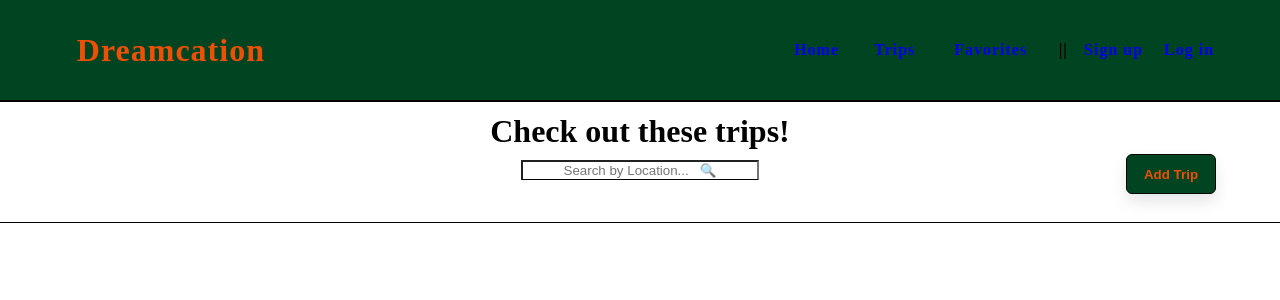
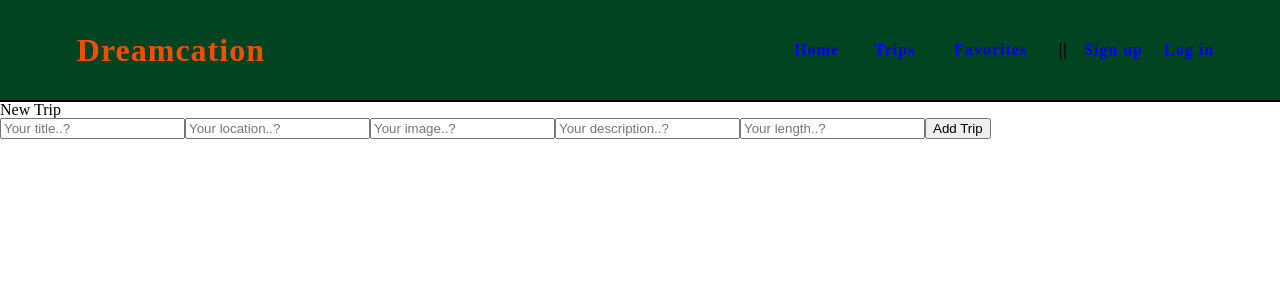
Before and after one commit to Dreamcation/Frontend, a React (Create React App) app in the folder frontend/: page /trips/new in a window 1280 px wide. Shown: the top 300 px of the page. Built offline with nearby package versions, Linux system fonts and the light colour scheme; data requests are answered from the project's data file.

Commit message:
pushing up changes, w/ add trips

```diff
--- a/frontend/src/App.css
+++ b/frontend/src/App.css
@@ -352,11 +352,6 @@ body {
 	margin-bottom: -12%;
 }
 
-.favorite-columns {
-	display: flex;
-	justify-content: space-between;
-}
-
 .favorite-columns h1 {
 	font-size: 32px;
 	margin-top: 2%;
@@ -364,17 +359,13 @@ body {
 
 .favorite-columns .visited {
 	text-align: center;
-	width: 33%;
-	height: 100vh;
-	border-right: 1px solid black;
-}
-
-.favorite-columns :last-child {
-	border-right: none;
+	min-height: 100%;
+	display: flex;
+	flex-wrap: wrap;
 }
 
 .favorite-columns .card {
-	width: 50%;
+	width: 20%;
 	margin: 4% auto;
 	border: 1px solid #014421;
 	height: 400px;
@@ -383,11 +374,17 @@ body {
 	border-radius: 6px;
 	box-shadow: 0px 8px 15px rgba(0, 0, 0, 0.4);
 	margin-bottom: 4%;
+	margin-left: 8%;
 }
 
 .favorite-columns .card h2 {
 	margin-top: 4%;
 	font-size: 22px;
+}
+
+.favorite-columns .card img {
+	height: 200px;
+	width: 100%;
 }
 
 .favorite-columns .card button {
--- a/frontend/src/App.js
+++ b/frontend/src/App.js
@@ -1,17 +1,35 @@
 import './App.css';
 import { Switch, Route } from 'react-router-dom'
+import React, { useState, useEffect } from 'react'
 import Navbar from './components/Navbar';
 import Login from './components/Login';
 import Signup from './components/Signup';
 import Favorites from './components/Favorites';
 import Trips from './components/Trips'
 import LandingPage from './components/LandingPage'
+import AddTrip from './components/AddTrip'
 
 function App() {
+  const [trips, setTrips] = useState([])
+
+    useEffect(() => {
+        fetch('http://localhost:9292/trips')
+        .then(res => res.json())
+        .then(setTrips)
+    }, [])
+
+  function handleAdd(newTrip) {
+    const updatedTrips = [...trips, newTrip]
+    setTrips(updatedTrips)
+}
+
   return (
     <div className="App">
       <Navbar />
       <Switch>
+        <Route path='/trips/new'>
+          <AddTrip handleAdd={handleAdd} trips={trips}/>
+        </Route>
         <Route path='/login'>
           <Login />
         </Route>
@@ -21,8 +39,8 @@ function App() {
         <Route path='/favorites'>
           <Favorites />
         </Route>
-        <Route path='/trips'>
-          <Trips />
+        <Route exact path='/trips'>
+          <Trips trips={trips}/>
         </Route>
         <Route exact path='/'>
           <LandingPage />
--- /dev/null
+++ b/frontend/src/components/AddTrip.js
@@ -0,0 +1,51 @@
+import React, { useState } from 'react'
+
+export default function AddTrip({ handleAdd, trips }) {
+    const [title, setTitle] = useState('')
+    const [location, setLocation] = useState('')
+    const [image, setImage] = useState('')
+    const [description, setDescription] = useState('')
+    const [lengthOfStay, setLengthOfStay] = useState('')
+    const {user_id} = trips
+
+    function handleSubmit(e) {
+        e.preventDefault()
+
+        fetch('http://localhost:9292/trips', {
+            method: "POST",
+            headers: {
+                'Content-Type': 'application/json'
+            },
+            body: JSON.stringify({
+                title,
+                location,
+                image,
+                description,
+                lengthOfStay,
+                user_id,
+            })
+        })
+        .then(res => res.json())
+        .then((newTrip) => handleAdd(newTrip))
+
+        setTitle('')
+        setLocation('')
+        setImage('')
+        setDescription('')
+        setLengthOfStay('')
+    }
+
+    return (
+        <div>
+            <h1>New Trip</h1>
+            <form onSubmit={handleSubmit}>
+                <input type='text' value={title} name='title' placeholder='Your title..?' onChange={(e) => setTitle(e.target.value)} />
+                <input type='text' value={location} name='location' placeholder='Your location..?' onChange={(e) => setLocation(e.target.value)} />
+                <input type='text' value={image} name='image' placeholder='Your image..?' onChange={(e) => setImage(e.target.value)} />
+                <input type='text' value={description} name='description' placeholder='Your description..?' onChange={(e) => setDescription(e.target.value)} />
+                <input type='number' value={lengthOfStay} name='name' placeholder='Your length..?' onChange={(e) => setLengthOfStay(e.target.value)} />
+                <button type='submit'>Add Trip</button>
+            </form>
+        </div>
+    )
+}
--- a/frontend/src/components/Cards.js
+++ b/frontend/src/components/Cards.js
@@ -1,9 +1,23 @@
-import React from 'react'
+import React, { useState } from 'react'
 
-export default function Cards({ desc, length, author, image, id }) {
+export default function Cards({ location, desc, length, author, image='http://cdn.cnn.com/cnnnext/dam/assets/210727130709-alaska-matanuska-glacier-2.jpg', id }) {
+
     return (
-        <div>
-
+        <div className='all-trips'>
+            <div className='left-image'>
+                <div className='img'>
+                    <img src={image}/>
+                </div>
+                <div className='text' id={id}>
+                    <h1>{location}</h1>
+                    <p>{desc}</p>
+                    <button>Favorite</button>
+                    <div className='bottom-content'>
+                        <p className='length'>Length of Stay: <span>{length}</span> days</p>
+                        <p className='author'>Author: {author}</p>
+                    </div>
+                </div>
+            </div>
         </div>
     )
 }
--- a/frontend/src/components/Favorites.js
+++ b/frontend/src/components/Favorites.js
@@ -1,36 +1,33 @@
-import React, { useState } from 'react'
+import React, { useState, useEffect } from 'react'
 
 export default function Favorites() {
+    const [favorites, setFavorites] = useState([])
+
+    useEffect(() => {
+        fetch('http://localhost:9292/favorites')
+        .then(res => res.json())
+        .then(setFavorites)
+    }, [])
+
+    console.log(favorites);
+
     return (
         <div>
             <div className='search-container'>
-                    <h1>Your favorite trips!</h1>
-                    <input placeholder="Search by Location...   🔍"></input>
+                <h1>Your favorite trips!</h1>
+                <input placeholder="Search by Location...   🔍"></input>
             </div>
             <div className='favorite-columns'>
                 <div className='visited'>
-                    <h1>Visited</h1>
-                    <div className='card'>
-                        <img src='https://www.teahub.io/photos/full/224-2243561_pretty-outdoor-backgrounds.jpg' />
-                        <h2>Everglade National Park</h2>
-                        <button>Remove</button>
-                    </div>
-                </div>
-                <div className='visited'>
-                    <h1>Visiting</h1>
-                    <div className='card'>
-                        <img src='https://www.teahub.io/photos/full/224-2243561_pretty-outdoor-backgrounds.jpg' />
-                        <h2>Everglade National Park</h2>
-                        <button>Remove</button>
-                    </div>
-                </div>
-                <div className='visited'>
-                    <h1>Dreamcation</h1>
-                    <div className='card'>
-                        <img src='https://www.teahub.io/photos/full/224-2243561_pretty-outdoor-backgrounds.jpg' />
-                        <h2>Everglade National Park</h2>
-                        <button>Remove</button>
-                    </div>
+                    {favorites.map(favorite => {
+                        return (
+                            <div className='card'>
+                                <img src={favorite.image} />
+                                <h2>{favorite.title}</h2>
+                                <button>Remove</button>
+                            </div>
+                        )
+                    })}
                 </div>
             </div>
         </div>
--- a/frontend/src/components/Signup.js
+++ b/frontend/src/components/Signup.js
@@ -2,11 +2,6 @@ import React, { useState } from 'react'
 import { Link, Redirect } from 'react-router-dom'
 
 export default function Signup() {
-
-    function handleClick() {
-        <Redirect to ='/trips' />
-    }
-
     return (
         <div className='bg-image'>
             <div className='form'>
@@ -19,12 +14,10 @@ export default function Signup() {
                     <input placeholder='Last Name' name='lastName' required></input>
                     <span for="username">Username: </span>
                     <input placeholder='Username' name="username" required></input>
-                    <span for="email">Email Address: </span>
-                    <input placeholder='Email Address' name="email" required></input>
                     <span for="password">Password: </span>
                     <input type='password' placeholder='Password' name="password" pattern="(?=.*\d)(?=.*[a-z])(?=.*[A-Z]).{8,}" title="Must contain at least one number and one uppercase and lowercase letter, and at least 8 or more characters" required></input>
                     <div className='form-button'>
-                        <Link to='/trips'><button onClick={handleClick} type='submit'>Sign up!</button></Link>
+                        <button type='submit'>Sign up!</button>
                         <button><Link to='/'>Cancel</Link></button>
                     </div>
                 </div>
--- a/frontend/src/components/Trips.js
+++ b/frontend/src/components/Trips.js
@@ -1,38 +1,31 @@
 import React, {useState, useEffect} from 'react'
 import Cards from './Cards'
+import { Link } from 'react-router-dom'
 
-export default function Trips() {
-    const [trips, setTrips] = useState([])
-
-    useEffect(() => {
-        fetch('http://localhost:9292/trips')
-        .then(res => res.json())
-        .then(setTrips)
-    }, [])
-    console.log(trips);
-
+export default function Trips({trips}) {
 
     const cards = trips.map(trip => (
             <Cards key={trip.id}
-                // name={trip.name}
+                location={trip.location}
                 desc={trip.description}
                 length={trip.lengthOfStay}
-                author={trip.author}
+                author={trip.name}
                 image={trip.image}
                 id={trip.id}
             />
     ))
-    console.log(cards);
 
     return (
         <div className='trip-container'>
             <div className='search-container'>
                 <h1>Check out these trips!</h1>
                 <input placeholder="Search by Location...   🔍"></input>
-                <button>Add Trip</button>
+                <Link to='/trips/new'><button>Add Trip</button></Link>
             </div>
-            <div className='all-trips'>
             {cards}
+        </div>
+    )
+}
 {/* <div className='all-trips'>
     <div className='left-image'>
         <div className='img'>
@@ -77,7 +70,3 @@ export default function Trips() {
         </div>
     </div>
 </div> */}
-            </div>
-        </div>
-    )
-}
```
Lines whose indentation alone changed are shown as unchanged.
